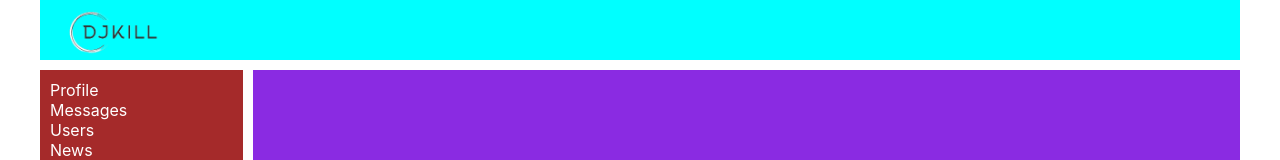
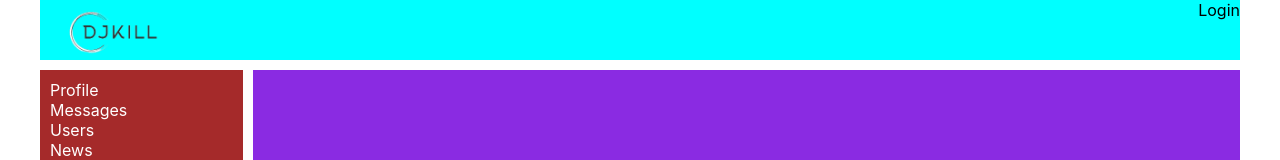
Before and after one commit to Djkill1994/react-project-social-network, a React (Create React App) app: page / in a window 1280 px wide. Shown: the top 160 px of the page. Built offline with nearby package versions, Linux system fonts and the light colour scheme; no server answers.

Commit message:
added login request

```diff
--- a/src/App.js
+++ b/src/App.js
@@ -1,7 +1,5 @@
 import './App.css';
-import Header from "./components/Header/Header";
 import Navbar from "./components/Navbar/Navbar";
-import Profile from "./components/Profile/Profile";
 import Music from "./components/Music/Music";
 import News from "./components/News/News";
 import Settings from "./components/Settings/Settings";
@@ -9,13 +7,14 @@
 import DialogsContainer from "./components/Dialogs/DialogsContainer";
 import UsersContainer from "./components/Users/UsersContainer";
 import ProfileContainer from "./components/Profile/ProfileContainer";
+import HeaderContainer from "./components/Header/HeaderContainer";
 
 
 function App() {
     return (
         <BrowserRouter>
             <div className={'app-wrapper'}>
-                <Header/>
+                <HeaderContainer/>
                 <Navbar/>
 
                 <div className={'app-wrapper-content'}>
--- a/src/components/Header/Header.jsx
+++ b/src/components/Header/Header.jsx
@@ -1,11 +1,16 @@
 import logo from "../../logoDJKILL.png";
 import s from "./Header.module.css"
+import {NavLink} from "react-router-dom";
 
 
-const Header = () => {
+const Header = (props) => {
     return (
         <header className={s.header}>
             <img src={logo} alt='no img'/>
+            <div className={s.loginBlock}>
+                {props.isAuth ? props.login
+                :<NavLink to={'/login'}>Login</NavLink>}
+            </div>
         </header>);
 }
 
--- a/src/components/Header/Header.module.css
+++ b/src/components/Header/Header.module.css
@@ -6,3 +6,13 @@
 .header img {
     width: 150px;
 }
+
+.loginBlock{
+    size: 20px;
+    float: right;
+}
+
+.loginBlock a {
+    color: black;
+    text-decoration: none;
+}
--- /dev/null
+++ b/src/components/Header/HeaderContainer.jsx
@@ -0,0 +1,31 @@
+import React from "react";
+import Header from "./Header";
+import * as axios from "axios";
+import {setAuthUserData} from "../../redux/auth-reducer";
+import {connect} from "react-redux";
+
+
+class HeaderContainer extends React.Component {
+    componentDidMount() {
+        axios.get(`https://social-network.samuraijs.com/api/1.0/auth/me`, {
+            withCredentials: true
+        })
+            .then(response => {
+                if (response.data.resultCode === 0){
+                    let {id, login, email} = response.data.data;
+                    this.props.setAuthUserData (id, login, email);
+                }
+                    });
+    }
+
+    render() {
+        return <Header {...this.props}/>
+    }
+}
+
+const mapStateToProps = (state) => ({
+    isAuth: state.auth.isAuth,
+    login: state.auth.login,
+})
+
+export default connect(mapStateToProps, {setAuthUserData})(HeaderContainer);
--- /dev/null
+++ b/src/redux/auth-reducer.js
@@ -0,0 +1,25 @@
+const SET_USER_DATA = 'SET_USER_DATA';
+
+let initialState = {
+    userId: null,
+    login: null,
+    email: null,
+    isAuth: false,
+};
+
+const authReducer = (state = initialState, action) => {
+    switch (action.type) {
+        case SET_USER_DATA:
+            return {
+                ...state,
+                ...action.data,
+                isAuth: true,
+            }
+        default:
+            return state;
+    }
+}
+
+export const setAuthUserData = (userId, login, email) => ({type: SET_USER_DATA, data: {userId, login, email}});
+
+export default authReducer
--- a/src/redux/redux-store.js
+++ b/src/redux/redux-store.js
@@ -2,11 +2,13 @@
 import profileReducer from "./profile-reducer";
 import dialogsReducer from "./dialogs-reducer";
 import usersReducer from "./users-reducer";
+import authReducer from "./auth-reducer";
 
 let reducers = combineReducers({
     profilePage: profileReducer,
     dialogsPage: dialogsReducer,
     usersPage: usersReducer,
+    auth: authReducer,
 });
 
 
```
